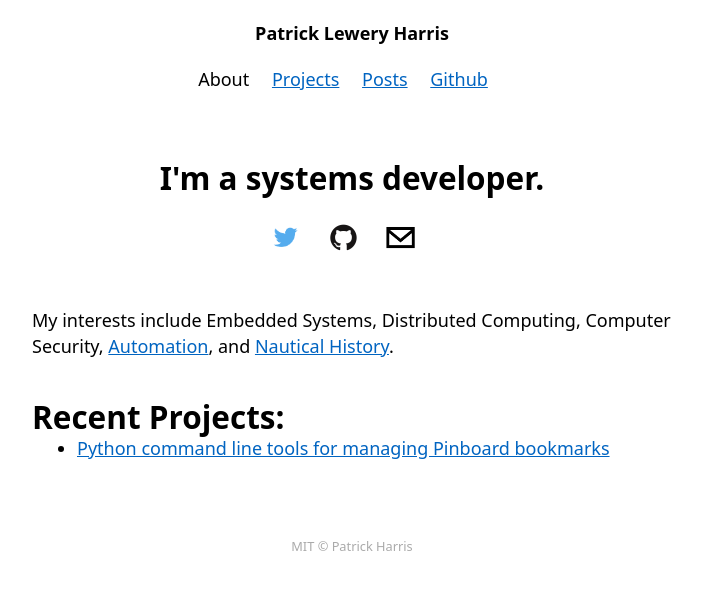
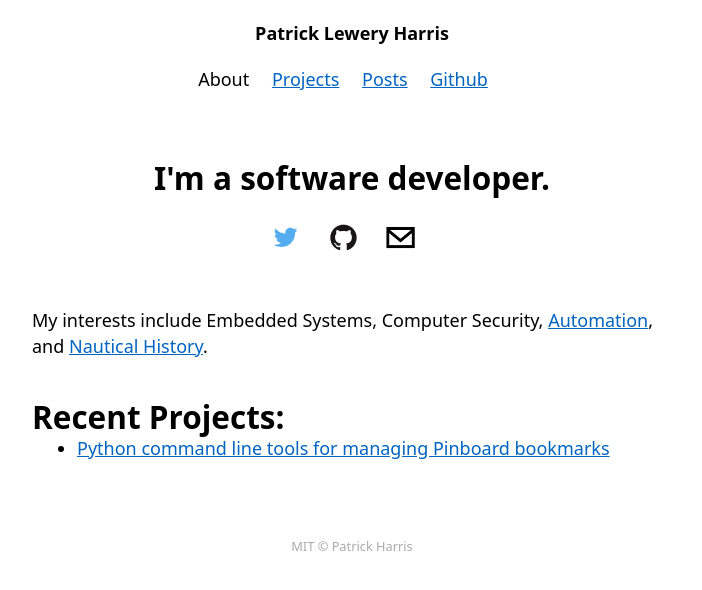
Before and after one commit to patrickleweryharris/website, a Jekyll site: the page built from index.html, in a window 1280 px wide. Shown: the top 590 px of the page, without its empty margins (288-990 px from the left). Built offline with Jekyll 4.4.1, drawn with Linux system fonts in a browser that asks for light colours.

Commit message:
Update description

```diff
--- a/_config.yml
+++ b/_config.yml
@@ -16,7 +16,7 @@
 title: Patrick Lewery Harris
 email: patrick@plh.io
 description: >- # this means to ignore newlines until "baseurl:"
-  Canadian systems developer, amateur historian, and automation enthusiast.
+  Canadian software developer and amateur historian.
 baseurl: "" # the subpath of your site, e.g. /blog
 url: "https://plh.io" # the base hostname & protocol for your site, e.g. http://example.com
 twitter_username: napoleonicwars
--- a/index.html
+++ b/index.html
@@ -2,7 +2,7 @@
 layout: default
 ---
 <section id='me'>
-    <h2 style="text-align:center">I'm a systems developer.</h2>
+    <h2 style="text-align:center">I'm a software developer.</h2>
     <div style="text-align:center">
         <nav>
             <ul>
@@ -25,7 +25,7 @@ layout: default
     </div>
     <div>
         <br>
-        My interests include Embedded Systems, Distributed Computing, Computer Security,
+        My interests include Embedded Systems, Computer Security,
         <a href="https://plh.io/automation">Automation</a>,
         and <a href="https://www.napoleonvswellington.org">Nautical History</a>.
         <br>
```
